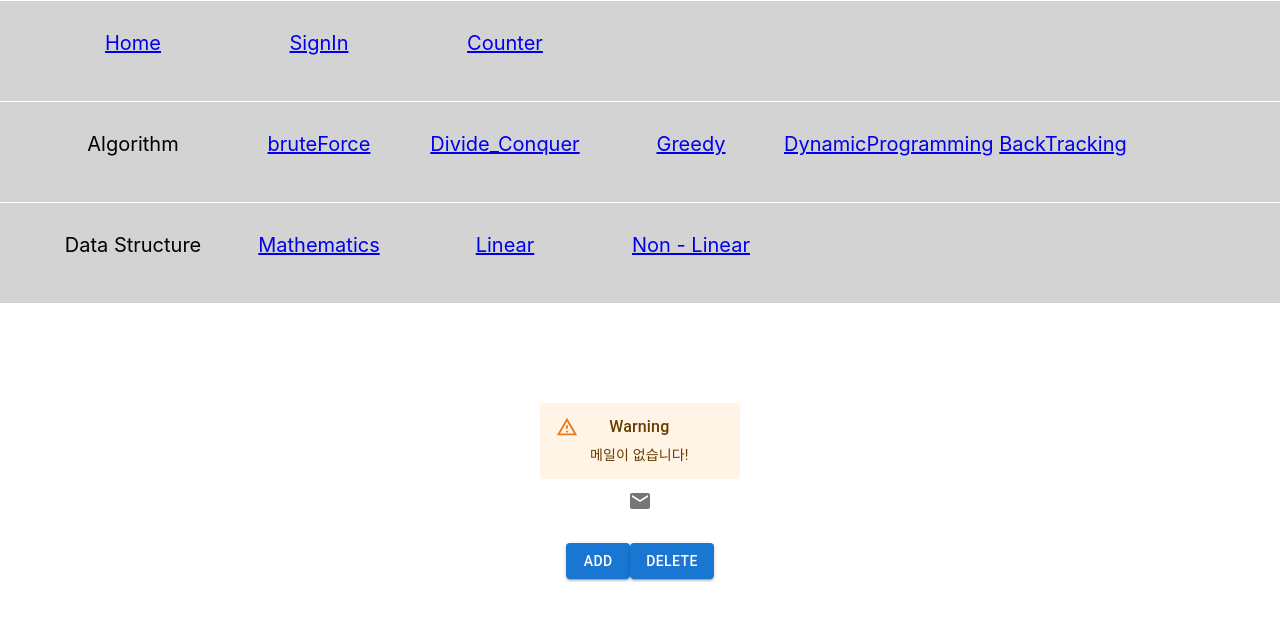
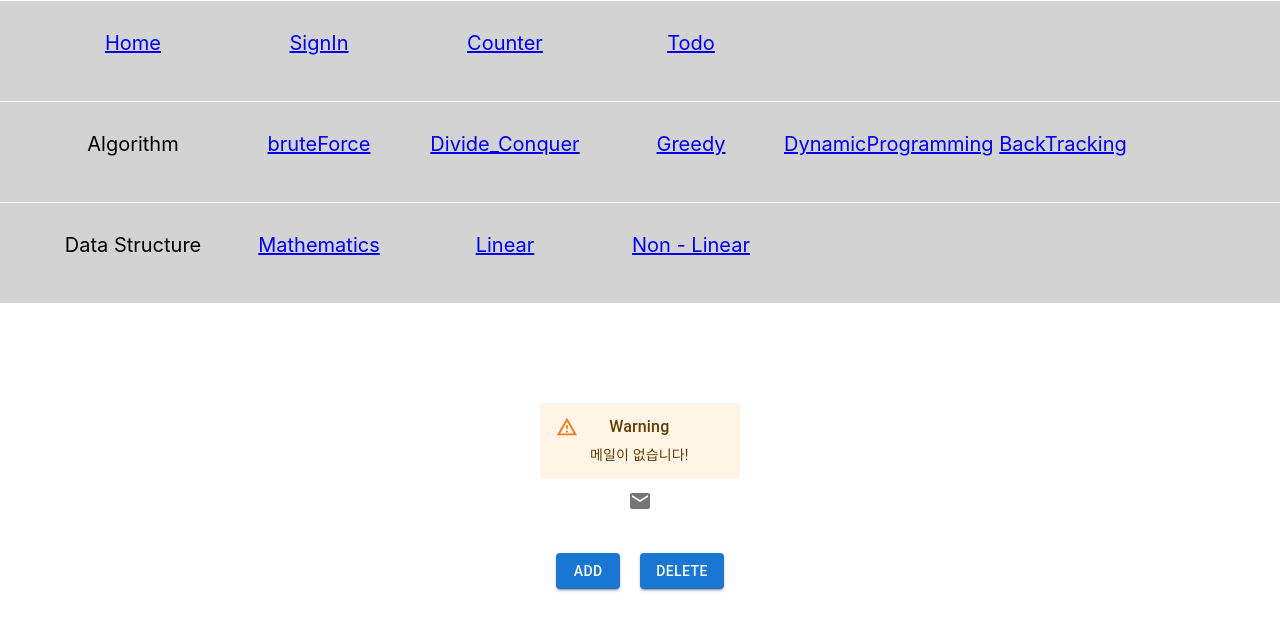
Before and after one commit to Juuhyunn/Algorithms-with-REACT-and-Django-REST-Framework, a React (Create React App) app in the folder frontend/: page /counter in a window 1280 px wide. Shown: the top 630 px of the page. Built offline with nearby package versions, Linux system fonts and the light colour scheme.

Commit message:
27, September

```diff
--- a/frontend/src/App.js
+++ b/frontend/src/App.js
@@ -1,6 +1,6 @@
 import React from "react";
 
-import {Navigation, Home, Counter, SignIn} from 'common/index'
+import {Navigation, Home, Counter, SignIn, Todo} from 'common/index'
 import { BackTracking, BruteForce, DivideConquer, DynamicProgramming, Greedy } from "agorithm/index";
 import { Linear, NonLinear, Mathematics } from "dataStructure/index";
 import { Route, Redirect, Switch } from "react-router-dom";
@@ -12,6 +12,7 @@ const App = () => {
   <Redirect from='/home' to = {'/'}/>
   <Route exact path='/counter' component = {Counter}/>
   <Route exact path='/signin' component = {SignIn}/>
+  <Route exact path='/todo' component = {Todo}/>
 
   <Route exact path='/backtracking' component = {BackTracking}/>
   <Route exact path='/bruteforce' component = {BruteForce}/>
--- a/frontend/src/common/components/Counter.js
+++ b/frontend/src/common/components/Counter.js
@@ -24,12 +24,8 @@ export default function Counter() {
     </Badge>
     <br/>
     <br/>
-    <Span>
-    <Button variant="contained" onClick={()=> setCount(count+1)}>ADD</Button>
-    </Span>
-    <Span>
-    <Button variant="contained" onClick={()=> setCount(count-1)}>Delete</Button>
-    </Span>
+    <Button variant="contained" onClick={()=> setCount(count+1)} style={{margin:'10px'}}>ADD</Button>
+    <Button variant="contained" onClick={()=> setCount(count-1)} style={{margin:'10px'}}>Delete</Button>
     </Div>
     </>)
 }
@@ -38,7 +34,3 @@ const Div = styled.div`
     text-align : center;
     padding : 100px;
 `
-
-const Span = styled.span`
-    width:10px;
-`
--- a/frontend/src/common/components/Navigation.js
+++ b/frontend/src/common/components/Navigation.js
@@ -9,6 +9,7 @@ const Navigation = () => {
             <Navli><Link to="/home">Home</Link></Navli>
             <Navli><Link to="/signin">SignIn</Link></Navli>
             <Navli><Link to="/counter">Counter</Link></Navli>
+            <Navli><Link to="/todo">Todo</Link></Navli>
         </Navul>
     </Nav>
     <Nav>
--- /dev/null
+++ b/frontend/src/common/containers/Todo.js
@@ -0,0 +1,18 @@
+import React, { useState } from 'react'
+import Button from '@mui/material/Button';
+import styled from 'styled-components'
+
+
+export default function Todo () {
+    const [todo, setTodo] = useState(0)
+    return(<><Div>
+    {todo == 1 && <p>안녕하세요</p>}
+    <Button variant="contained" style={{margin:'10px'}} onClick={()=> setTodo(1)}>Show</Button>
+    <Button variant="contained" style={{margin:'10px'}} onClick={()=> setTodo(0)}>Hide</Button>
+    </Div></>)
+}
+
+const Div = styled.div`
+    text-align : center;
+    padding : 100px;
+`
--- a/frontend/src/common/index.js
+++ b/frontend/src/common/index.js
@@ -2,3 +2,4 @@ export {default as Home} from "common/pages/Home"
 export {default as Navigation} from "common/components/Navigation"
 export {default as SignIn} from "common/containers/SignIn"
 export {default as Counter} from "common/components/Counter"
+export {default as Todo} from "common/containers/Todo"
```
